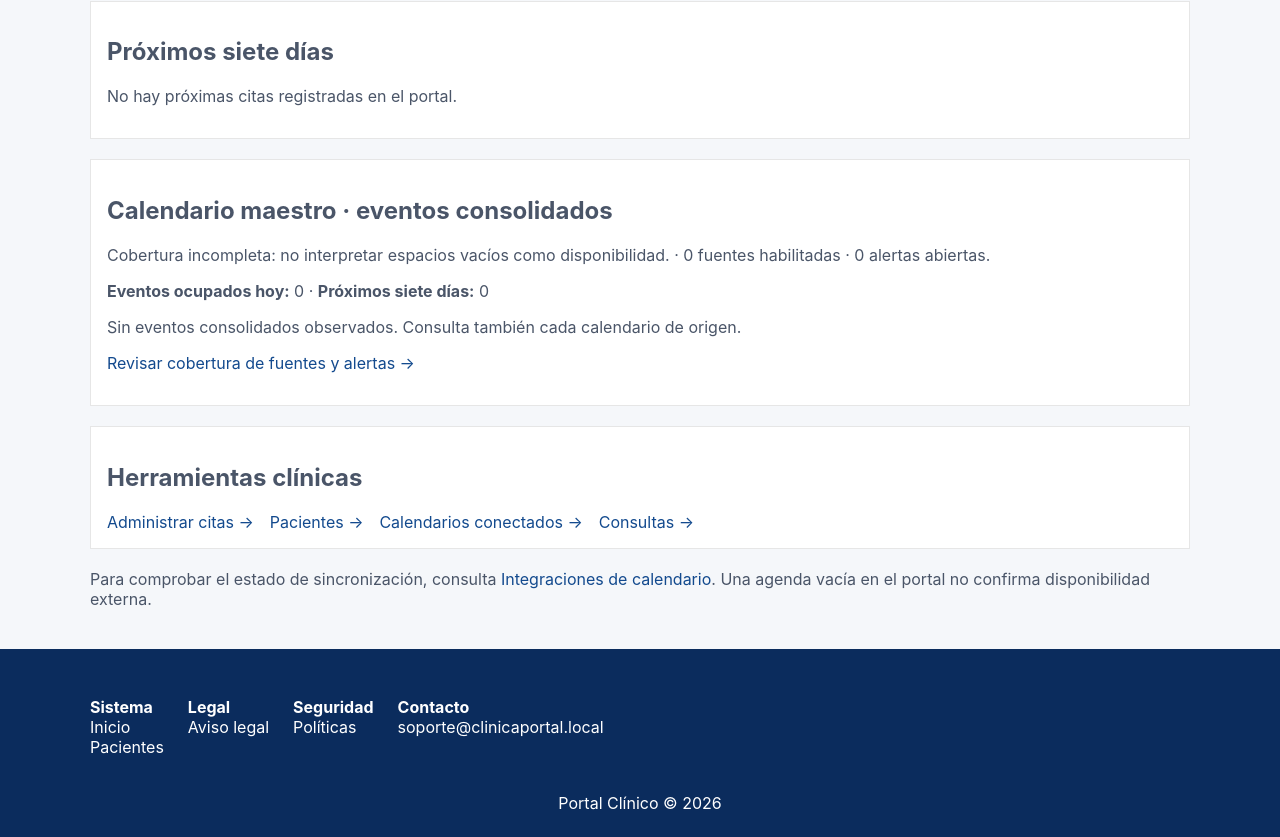
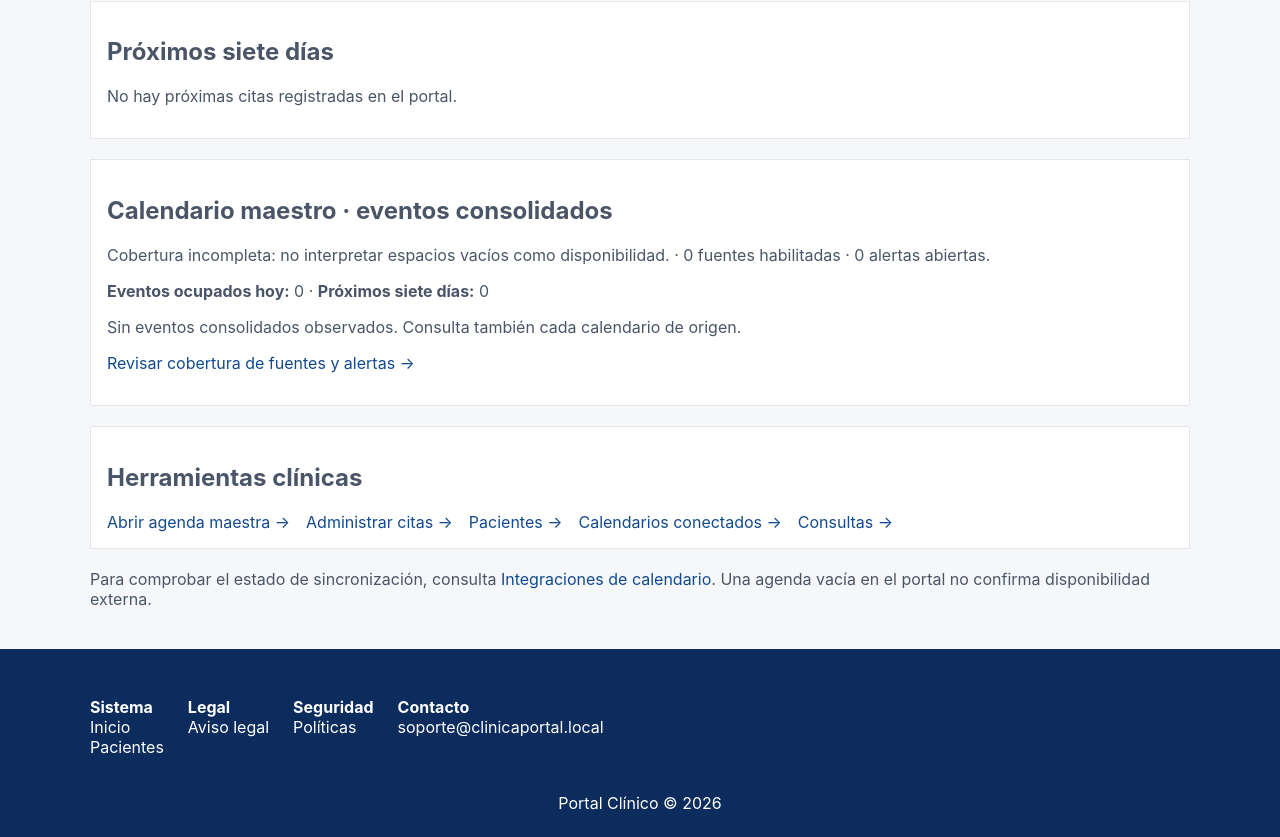
Before and after one commit to Aptymok/clinical-portal, a Next.js app: page /dashboard in a window 1280 px wide. Shown: the part 572-1409 px from the top of the page. Built offline with nearby package versions, Linux system fonts and the light colour scheme; no server answers; the database is empty.

Commit message:
Expose master calendar as primary clinical navigation and dashboard entry

```diff
--- a/src/app/dashboard/page.tsx
+++ b/src/app/dashboard/page.tsx
@@ -45,7 +45,7 @@ export default async function Dashboard() {
  <p><Link href="/dashboard/calendar-integrations">Revisar cobertura de fuentes y alertas →</Link></p>
  </section>
  <section className="card" style={{marginTop:20}}><h2>Herramientas clínicas</h2><div style={{display:'flex',flexWrap:'wrap',gap:16}}>
- <Link href="/appointments">Administrar citas →</Link><Link href="/patients">Pacientes →</Link><Link href="/dashboard/calendar-integrations">Calendarios conectados →</Link><Link href="/encounters">Consultas →</Link>
+ <Link href="/dashboard/calendar">Abrir agenda maestra →</Link><Link href="/appointments">Administrar citas →</Link><Link href="/patients">Pacientes →</Link><Link href="/dashboard/calendar-integrations">Calendarios conectados →</Link><Link href="/encounters">Consultas →</Link>
  </div></section>
  <p style={{marginTop:20}}>Para comprobar el estado de sincronización, consulta <Link href="/dashboard/calendar-integrations">Integraciones de calendario</Link>. Una agenda vacía en el portal no confirma disponibilidad externa.</p>
  </main><Footer/></>
```
